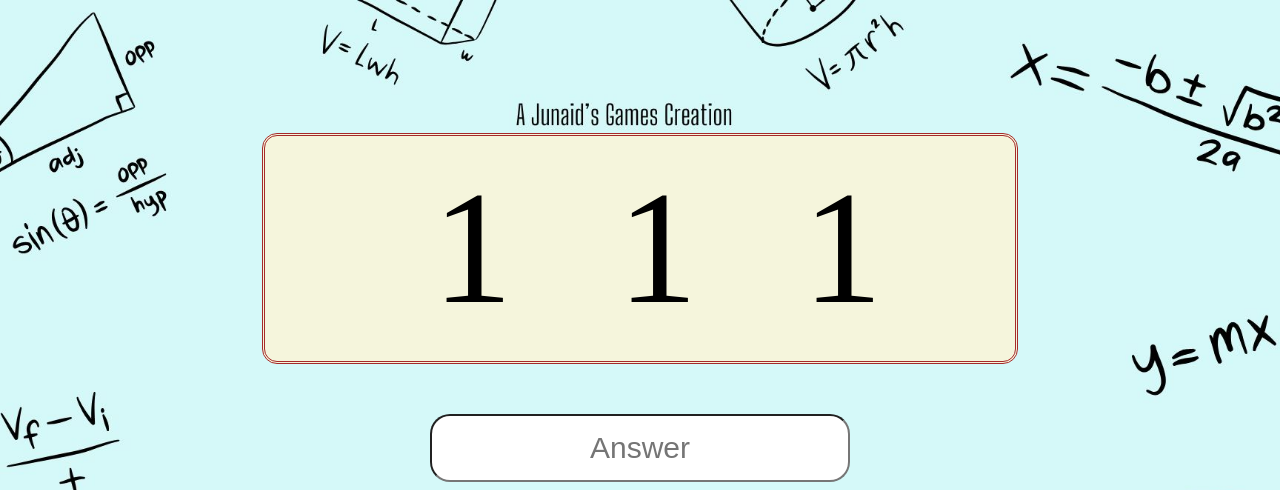
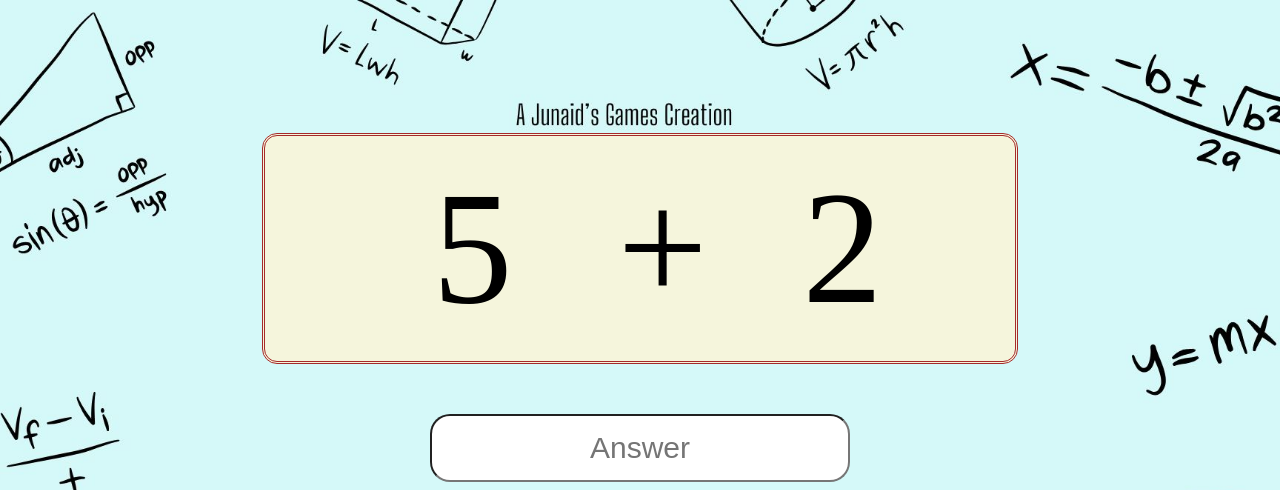
Before and after one commit to junaid-pathan/mathspeedrun, a plain HTML site: page sum.html in a window 1280 px wide. Both pictures are taken after a click on the button "Add & Subtract". Shown: the top 490 px of the page. Drawn offline with Linux system fonts and the light colour scheme.

Commit message:
Randomized Numbers

```diff
--- a/script.js
+++ b/script.js
@@ -1,8 +1,8 @@
 document.addEventListener("DOMContentLoaded",click)
-function click(){
+function click(){  //to see which button u clicked
     document.querySelectorAll('button').forEach((button)=>{
-        button.onclick = function(){
-            if (button.dataset.operation === 'add'){
+        button.onclick = function(){  //only when clicked this function runs.
+            if (button.dataset.operation === 'add'){ //data-operation is the field in the button
                 add()
             }
             else{
@@ -13,11 +13,13 @@ function click(){
 }
 
 function add(){
-    document.querySelector('#firstpage').style.display = 'none'
+    document.querySelector('#firstpage').style.display = 'none' //firstpage div is hidden and hide div is shown
     document.querySelector('#hide').style.display='block'
     let num1 = Math.ceil(Math.random()*10)
     let num2 = Math.ceil(Math.random()*10)
     console.log(num1,num2)
+    document.querySelector('#num1').innerHTML=num1
+    document.querySelector('#num2').innerHTML=num2
 }
 function multiply(){
 
--- a/sum.html
+++ b/sum.html
@@ -24,9 +24,9 @@
                 <div id="center">
                     <div id="question">
                         <!-- <div id="group">   -->
-                            <div class="operation" style="width: 10%; display: inline-block;">1</div>
-                            <div class="operation" style="width: 10%; display: inline-block;">1</div>
-                            <div class="operation" style="width: 10%; display: inline-block;">1</div>
+                            <div id='num1'class="operation" style="width: 10%; display: inline-block;">1</div>
+                            <div id='sign'class="operation" style="width: 10%; display: inline-block;">+</div>
+                            <div id='num2'class="operation" style="width: 10%; display: inline-block;">1</div>
                         <!-- </div> -->
                     </div>
 
```
